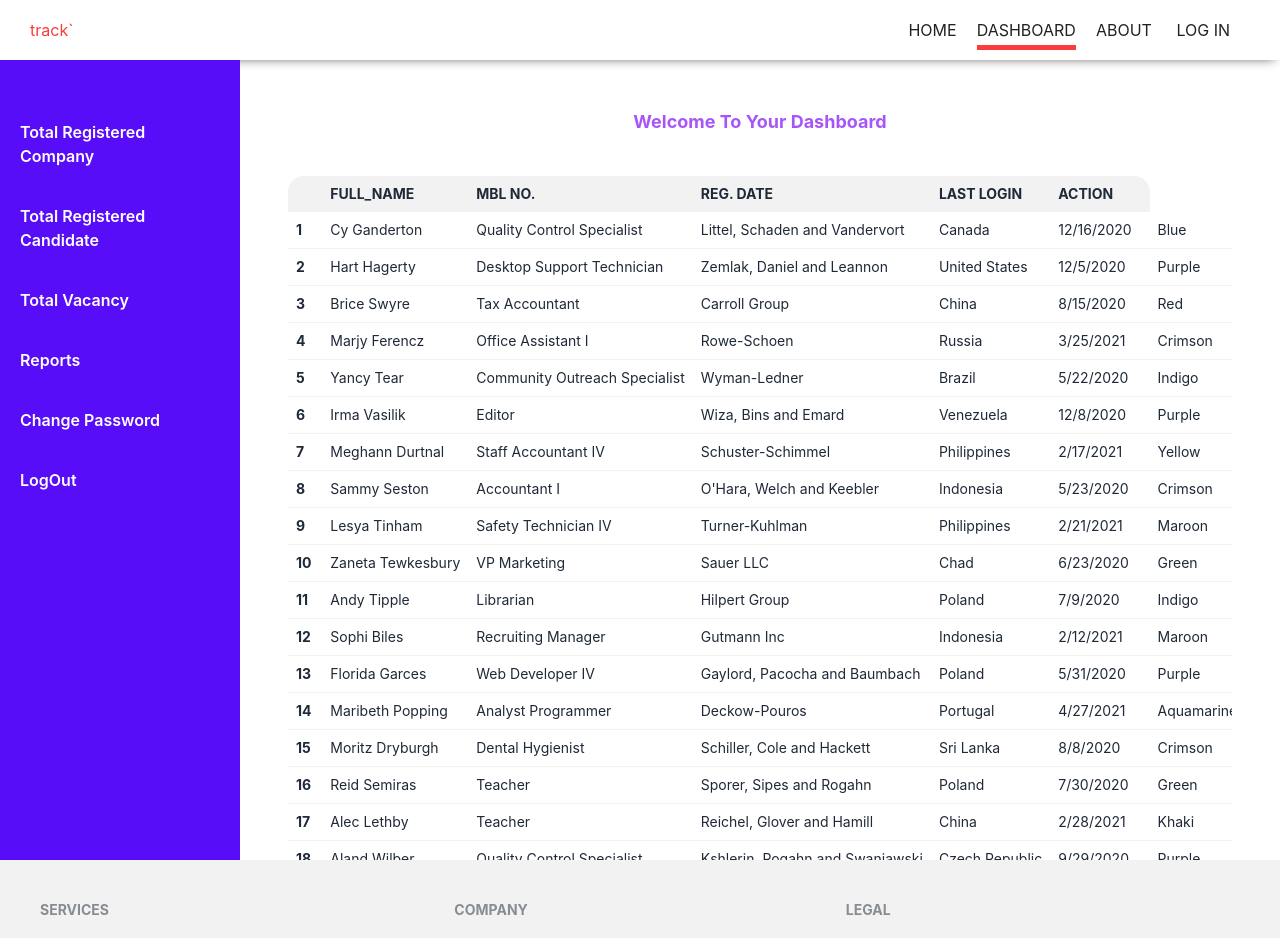
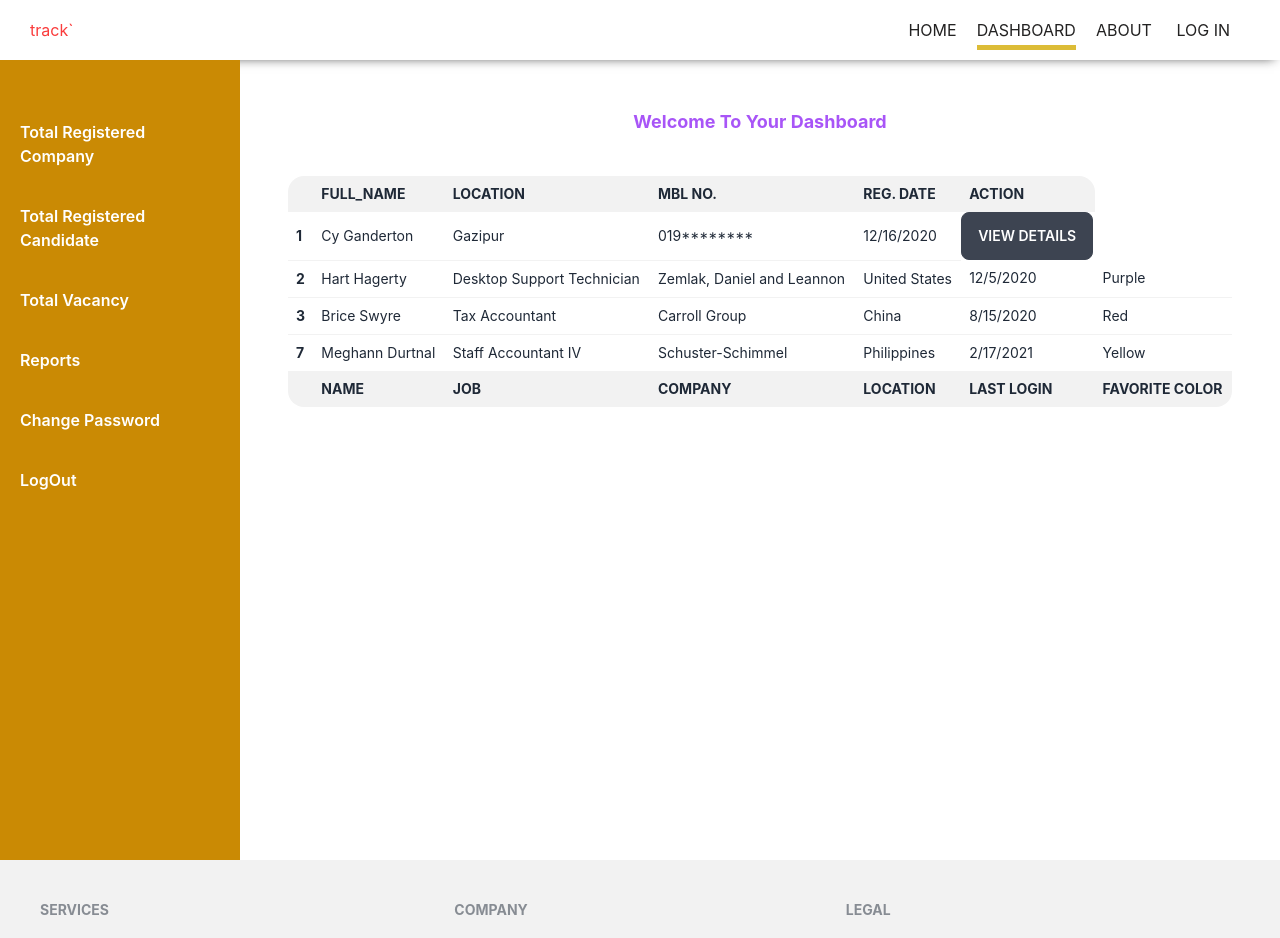
Before and after one commit to Rafia-Sultana/Campus-Recruitment-front, a React (Create React App) app: page /dashboard/registeredCandidate in a window 1280 px wide. Shown: the top 938 px of the page. Built offline with nearby package versions, Linux system fonts and the light colour scheme.

Commit message:
student form made

```diff
--- a/src/App.js
+++ b/src/App.js
@@ -14,6 +14,7 @@ import RegisteredCandidate from './Components/RegisteredCandidate/RegCandidate';
 import RegisteredCompany from './Components/RegisteredCompany/RegisteredCompany';
 import TotalVacancy from './Components/TotalVacancy/TotalVacancy';
 import JobDetails from './Pages/JobDetails/JobDetails';
+import Stu_details from './Components/RegisteredCandidate/Stu_details';
 
 
 function App() {
@@ -26,13 +27,13 @@ function App() {
           <Route path='/' element={<Home></Home>} />
           <Route path='/dashboard' element={<Dashboard />}>
 
-            <Route path='registeredCandidate' element={<RegisteredCandidate></RegisteredCandidate>}></Route>
+            <Route path='registeredCandidate' element={<RegisteredCandidate></RegisteredCandidate>}> </Route>
             <Route path='registeredCompany' element={<RegisteredCompany></RegisteredCompany>}></Route>
             <Route path='totalVacancy' element={<TotalVacancy></TotalVacancy>}></Route>
-          </Route>
+         </Route>
 
           <Route path='/about' element={<About />}></Route>
-          <Route path='/view' element={<JobDetails></JobDetails>}></Route>
+          <Route path='/viewdetails' element={<JobDetails></JobDetails>}></Route>
           <Route path='/login' element={<Login></Login>}></Route>
           <Route path='/signup' element={<SignUp></SignUp>}></Route>
           <Route path='*' element={<Notfound></Notfound>}></Route>
--- a/src/Components/RegisteredCandidate/RegCandidate.js
+++ b/src/Components/RegisteredCandidate/RegCandidate.js
@@ -1,16 +1,31 @@
 import React from 'react'
+import { Link, Outlet} from 'react-router-dom'
 const RegisteredCandidate = () =>{
+
+const handleStudentInfo = (e) =>{
+  const email=e.target.email.value;
+  const name=e.target.fname.value;
+  console.log(email,name);
+}
+
+
+
+
     return(
         <div>
- <div className="overflow-x-auto mt-10">
+
+
+ <div className="overflow-x-auto overflow-y-auto mt-10">
+
   <table className="table table-compact w-full">
     <thead>
       <tr>
         <th></th>
         <th>Full_Name</th>
+        <th>Location</th>
         <th>Mbl No.</th>
         <th>Reg. Date</th>
-        <th>Last Login</th>
+
         <th>Action</th>
       </tr>
     </thead>
@@ -18,11 +33,63 @@ const RegisteredCandidate = () =>{
       <tr>
         <th>1</th>
         <td>Cy Ganderton</td>
-        <td>Quality Control Specialist</td>
-        <td>Littel, Schaden and Vandervort</td>
-        <td>Canada</td>
+        <td>Gazipur</td>
+        <td>019********</td>
+
         <td>12/16/2020</td>
-        <td>Blue</td>
+
+
+
+
+<div >
+{/* The button to open modal */}
+<label htmlFor="my-modal-6" className="btn">View Details</label>
+
+{/* Put this part before </body> tag */}
+<input type="checkbox" id="my-modal-6" className="modal-toggle" />
+<div className="modal modal-bottom sm:modal-middle">
+  <div className="modal-box">
+  <h2 className='text-center text-3xl font-bold text-slate-500 mb-2'>Student Information</h2>
+  <input type="text" name='fname' placeholder="Full_Name" className="input input-bordered input-warning w-full max-w-xs mt-6" />
+
+  <div className='flex justify-between mb-4 my-4'>
+  <input type="text" name='email'  placeholder="Email" className="input input-bordered input-warning w-full max-w-xs mr-2" />
+  <input type="text" placeholder="Phone_Number" className="input input-bordered input-warning w-full max-w-xs" />
+ </div>
+ <div  className='flex justify-between mb-4 '>
+ <input type="text" placeholder="Gender" className="input input-bordered input-warning w-full max-w-xs mr-2" />
+ <input type="text" placeholder="Age" className="input input-bordered input-warning w-full max-w-xs mr-2" />
+ <input type="text" placeholder="DOB" className="input input-bordered input-warning w-full max-w-xs" />
+ </div>
+ <select className="select select-warning w-full max-w-xs">
+ <option disabled selected>City</option>
+ <option>Cheese</option>
+ <option>Veggie</option>
+ <option>Pepperoni</option>
+ <option>Margherita</option>
+ <option>Hawaiian</option>
+</select>
+
+<select className="select select-warning select-sm w-full max-w-xs mt-4">
+  <option disabled selected>Reg. Date</option>
+  <option>10/11/22</option>
+  <option>11/11/22</option>
+  <option>12/11/22</option>
+</select>
+
+
+    <div className="modal-action">
+      <label htmlFor="my-modal-6" className="btn" onSubmit={handleStudentInfo}>submit</label>
+    </div>
+  </div>
+</div>
+</div>
+
+
+
+
+
+{/*table section */}
       </tr>
       <tr>
         <th>2</th>
@@ -42,33 +109,8 @@ const RegisteredCandidate = () =>{
         <td>8/15/2020</td>
         <td>Red</td>
       </tr>
-      <tr>
-        <th>4</th>
-        <td>Marjy Ferencz</td>
-        <td>Office Assistant I</td>
-        <td>Rowe-Schoen</td>
-        <td>Russia</td>
-        <td>3/25/2021</td>
-        <td>Crimson</td>
-      </tr>
-      <tr>
-        <th>5</th>
-        <td>Yancy Tear</td>
-        <td>Community Outreach Specialist</td>
-        <td>Wyman-Ledner</td>
-        <td>Brazil</td>
-        <td>5/22/2020</td>
-        <td>Indigo</td>
-      </tr>
-      <tr>
-        <th>6</th>
-        <td>Irma Vasilik</td>
-        <td>Editor</td>
-        <td>Wiza, Bins and Emard</td>
-        <td>Venezuela</td>
-        <td>12/8/2020</td>
-        <td>Purple</td>
-      </tr>
+
+
       <tr>
         <th>7</th>
         <td>Meghann Durtnal</td>
@@ -78,123 +120,7 @@ const RegisteredCandidate = () =>{
         <td>2/17/2021</td>
         <td>Yellow</td>
       </tr>
-      <tr>
-        <th>8</th>
-        <td>Sammy Seston</td>
-        <td>Accountant I</td>
-        <td>O'Hara, Welch and Keebler</td>
-        <td>Indonesia</td>
-        <td>5/23/2020</td>
-        <td>Crimson</td>
-      </tr>
-      <tr>
-        <th>9</th>
-        <td>Lesya Tinham</td>
-        <td>Safety Technician IV</td>
-        <td>Turner-Kuhlman</td>
-        <td>Philippines</td>
-        <td>2/21/2021</td>
-        <td>Maroon</td>
-      </tr>
-      <tr>
-        <th>10</th>
-        <td>Zaneta Tewkesbury</td>
-        <td>VP Marketing</td>
-        <td>Sauer LLC</td>
-        <td>Chad</td>
-        <td>6/23/2020</td>
-        <td>Green</td>
-      </tr>
-      <tr>
-        <th>11</th>
-        <td>Andy Tipple</td>
-        <td>Librarian</td>
-        <td>Hilpert Group</td>
-        <td>Poland</td>
-        <td>7/9/2020</td>
-        <td>Indigo</td>
-      </tr>
-      <tr>
-        <th>12</th>
-        <td>Sophi Biles</td>
-        <td>Recruiting Manager</td>
-        <td>Gutmann Inc</td>
-        <td>Indonesia</td>
-        <td>2/12/2021</td>
-        <td>Maroon</td>
-      </tr>
-      <tr>
-        <th>13</th>
-        <td>Florida Garces</td>
-        <td>Web Developer IV</td>
-        <td>Gaylord, Pacocha and Baumbach</td>
-        <td>Poland</td>
-        <td>5/31/2020</td>
-        <td>Purple</td>
-      </tr>
-      <tr>
-        <th>14</th>
-        <td>Maribeth Popping</td>
-        <td>Analyst Programmer</td>
-        <td>Deckow-Pouros</td>
-        <td>Portugal</td>
-        <td>4/27/2021</td>
-        <td>Aquamarine</td>
-      </tr>
-      <tr>
-        <th>15</th>
-        <td>Moritz Dryburgh</td>
-        <td>Dental Hygienist</td>
-        <td>Schiller, Cole and Hackett</td>
-        <td>Sri Lanka</td>
-        <td>8/8/2020</td>
-        <td>Crimson</td>
-      </tr>
-      <tr>
-        <th>16</th>
-        <td>Reid Semiras</td>
-        <td>Teacher</td>
-        <td>Sporer, Sipes and Rogahn</td>
-        <td>Poland</td>
-        <td>7/30/2020</td>
-        <td>Green</td>
-      </tr>
-      <tr>
-        <th>17</th>
-        <td>Alec Lethby</td>
-        <td>Teacher</td>
-        <td>Reichel, Glover and Hamill</td>
-        <td>China</td>
-        <td>2/28/2021</td>
-        <td>Khaki</td>
-      </tr>
-      <tr>
-        <th>18</th>
-        <td>Aland Wilber</td>
-        <td>Quality Control Specialist</td>
-        <td>Kshlerin, Rogahn and Swaniawski</td>
-        <td>Czech Republic</td>
-        <td>9/29/2020</td>
-        <td>Purple</td>
-      </tr>
-      <tr>
-        <th>19</th>
-        <td>Teddie Duerden</td>
-        <td>Staff Accountant III</td>
-        <td>Pouros, Ullrich and Windler</td>
-        <td>France</td>
-        <td>10/27/2020</td>
-        <td>Aquamarine</td>
-      </tr>
-      <tr>
-        <th>20</th>
-        <td>Lorelei Blackstone</td>
-        <td>Data Coordiator</td>
-        <td>Witting, Kutch and Greenfelder</td>
-        <td>Kazakhstan</td>
-        <td>6/3/2020</td>
-        <td>Red</td>
-      </tr>
+
     </tbody>
     <tfoot>
       <tr>
--- /dev/null
+++ b/src/Components/RegisteredCandidate/Stu_details.js
@@ -0,0 +1,11 @@
+import React from "react";
+import { Link, Outlet} from 'react-router-dom'
+const Stu_details = () =>{
+    return(
+        <div>
+
+<h1>hello</h1>
+        </div>
+    )
+}
+export default Stu_details;
--- a/src/Components/RegisteredCompany/RegisteredCompany.js
+++ b/src/Components/RegisteredCompany/RegisteredCompany.js
@@ -1,4 +1,5 @@
 import React from 'react'
+import { Link } from 'react-router-dom';
 const RegisteredCompany = () =>{
     return(
         <div>
@@ -13,7 +14,7 @@ const RegisteredCompany = () =>{
         <th>location</th>
         <th>Mbl No.</th>
         <th>Reg. Date</th>
-        <th>Last Login</th>
+
         <th>Action</th>
       </tr>
     </thead>
@@ -25,7 +26,62 @@ const RegisteredCompany = () =>{
         <td>Littel, Schaden and Vandervort</td>
         <td>Canada</td>
         <td>12/16/2020</td>
-        <td>Blue</td>
+
+
+
+        <div>
+
+        {/* The button to open modal */}
+        <label htmlFor="my-modal-6" className="btn">View Details</label>
+
+        {/* Put this part before </body> tag */}
+        <input type="checkbox" id="my-modal-6" className="modal-toggle" />
+        <div className="modal modal-bottom sm:modal-middle">
+          <div className="modal-box">
+          <h2 className='text-center text-3xl font-bold text-slate-500 mb-2'>Company Information</h2>
+          <input type="text" placeholder="Company_Name" className="input input-bordered input-warning w-full max-w-xs mt-6" />
+          <input type="text" placeholder="Company_URL" className="input input-bordered input-warning w-full max-w-xs mt-6" />
+
+          <div className='flex justify-between mb-4 my-4'>
+          <input type="text" placeholder="Email" className="input input-bordered input-warning w-full max-w-xs mr-2" />
+          <input type="text" placeholder="Phone_Number" className="input input-bordered input-warning w-full max-w-xs" />
+         </div>
+    {    /** <div  className='flex justify-between mb-4 '>
+         <input type="text" placeholder="Gender" className="input input-bordered input-warning w-full max-w-xs mr-2" />
+         <input type="text" placeholder="Age" className="input input-bordered input-warning w-full max-w-xs mr-2" />
+         <input type="text" placeholder="DOB" className="input input-bordered input-warning w-full max-w-xs" />
+         </div> */}
+         <select className="select select-warning w-full max-w-xs">
+         <option disabled selected>City</option>
+         <option>Cheese</option>
+         <option>Veggie</option>
+         <option>Pepperoni</option>
+         <option>Margherita</option>
+         <option>Hawaiian</option>
+        </select>
+
+        <select className="select select-warning select-sm w-full max-w-xs mt-4">
+          <option disabled selected>Reg. Date</option>
+          <option>10/11/22</option>
+          <option>11/11/22</option>
+          <option>12/11/22</option>
+        </select>
+
+
+            <div className="modal-action">
+              <label htmlFor="my-modal-6" className="btn">submit</label>
+            </div>
+          </div>
+        </div>
+        </div>
+
+
+
+
+
+
+
+
       </tr>
       <tr>
         <th>2</th>
--- a/src/Pages/Dashboard/Dashboard.js
+++ b/src/Pages/Dashboard/Dashboard.js
@@ -18,11 +18,11 @@ const Dashboard = () => {
       </div>
       <div className="drawer-side">
         <label htmlFor="dashboard-sidebar" className="drawer-overlay"></label>
-        <ul className="menu p-5 overflow-y-auto w-60 bg-primary text-base-100 font-semibold">
+        <ul className="menu p-5 overflow-y-auto w-60 bg-yellow-600 text-base-100 font-semibold">
 
-    {/*       <Link to='/dashboard/table' className=" mt-10 mb-4">Total Registered Company  </Link> */}
+
           <Link to='/dashboard/registeredCompany' className=" mt-10 mb-4">Total Registered Company  </Link>
-          <Link to='/dashboard/registeredCandidate' className=" mt-5 mb-4">Total Registered Candidate  </Link>
+          <Link to='/dashboard/registeredCandidate' className=" mt-5 mb-4" >Total Registered Candidate  </Link>
           <Link to='/dashboard/totalVacancy' className=" mt-5 mb-4">Total Vacancy  </Link>
 
 
--- a/src/Pages/Header/Header.css
+++ b/src/Pages/Header/Header.css
@@ -26,7 +26,7 @@
     color: rgb(250, 60, 60);
 }
 .active{
-    border-bottom: 5px solid rgb(250, 60, 60);
+    border-bottom: 5px solid #dcbc37;
 }
 .aboutBtn{
     text-decoration: none;
--- a/src/Pages/Home/FeaturedJobs.js
+++ b/src/Pages/Home/FeaturedJobs.js
@@ -38,7 +38,7 @@ const FeaturedJobs = ()=>{
           Full Time</p>
           </div>
           <div className="card-actions justify-center">
-          <button className="btn btn-warning w-9/12"><Link to='/view'>View Details</Link></button>
+          <button className="btn btn-warning w-9/12"><Link to='/viewdetails'>View Details</Link></button>
         </div>
   </div>
 </div>
```
